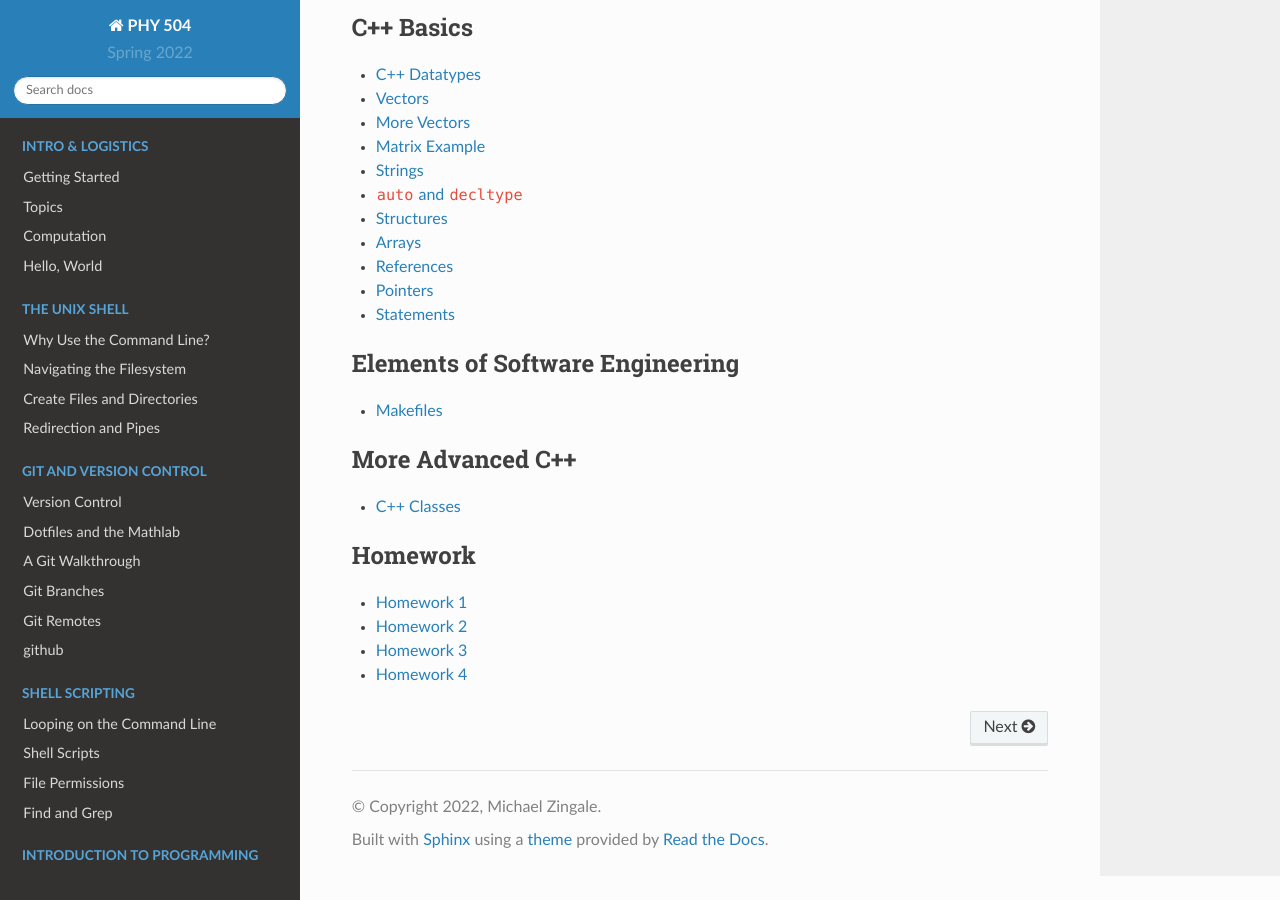
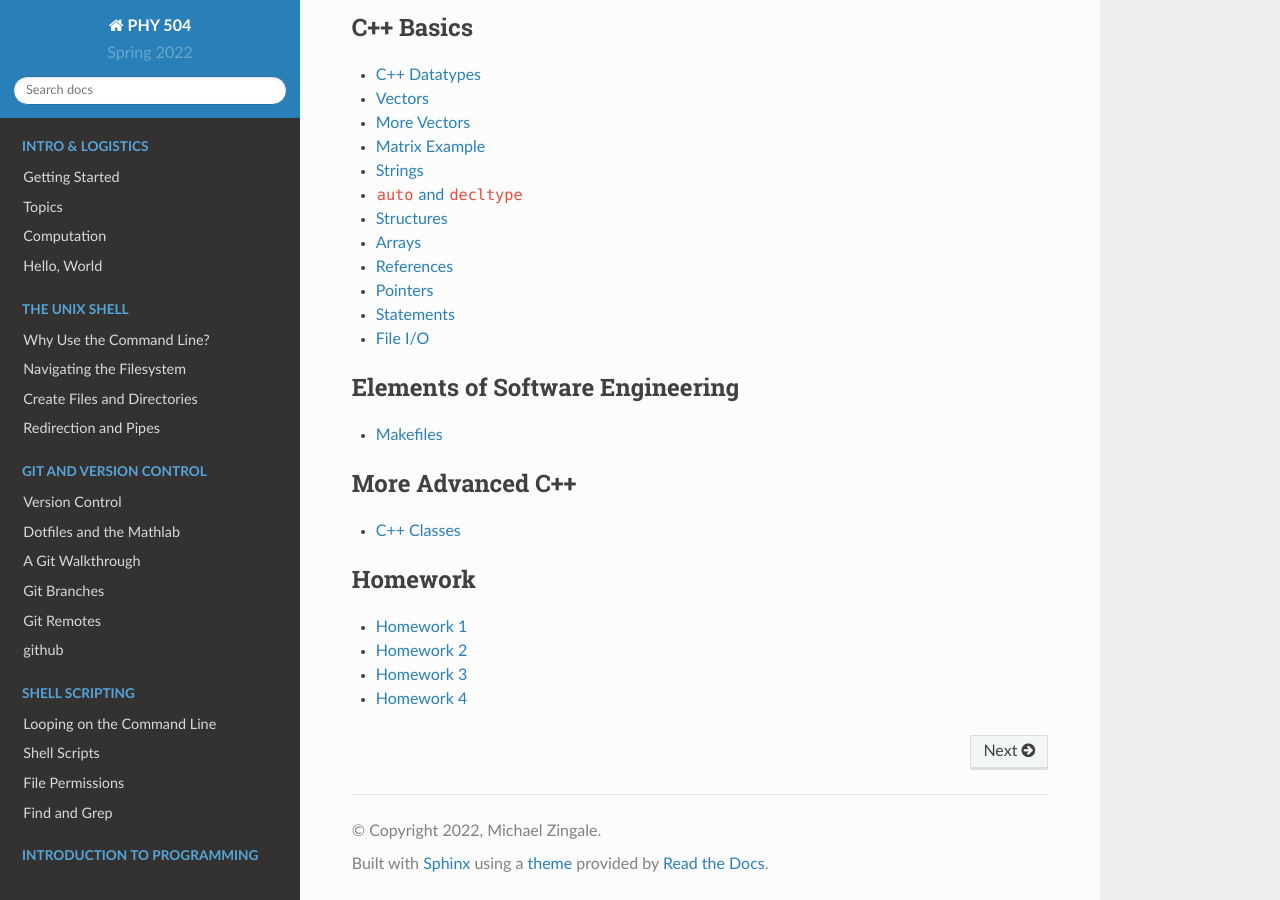
Before and after one commit to zingale/phy504, a Sphinx documentation site: the page built from docs/source/index.rst, in a window 1280 px wide and 900 px high, scrolled down 1534 px. Built offline with Sphinx 7.4.7 and the Read the Docs theme 2.0.0, drawn with Linux system fonts in a browser that asks for light colours.

Commit message:
add I/O stub

```diff
--- a/docs/source/cxx-io.rst
+++ b/docs/source/cxx-io.rst
@@ -1,4 +1,6 @@
-
+********
+File I/O
+********
 
 
 You text has an example of writing to a file in table 3.5
--- a/docs/source/index.rst
+++ b/docs/source/index.rst
@@ -91,6 +91,7 @@
    cxx-references
    cxx-pointers
    cxx-statements
+   cxx-io
 
 .. toctree::
    :maxdepth: 1
```
